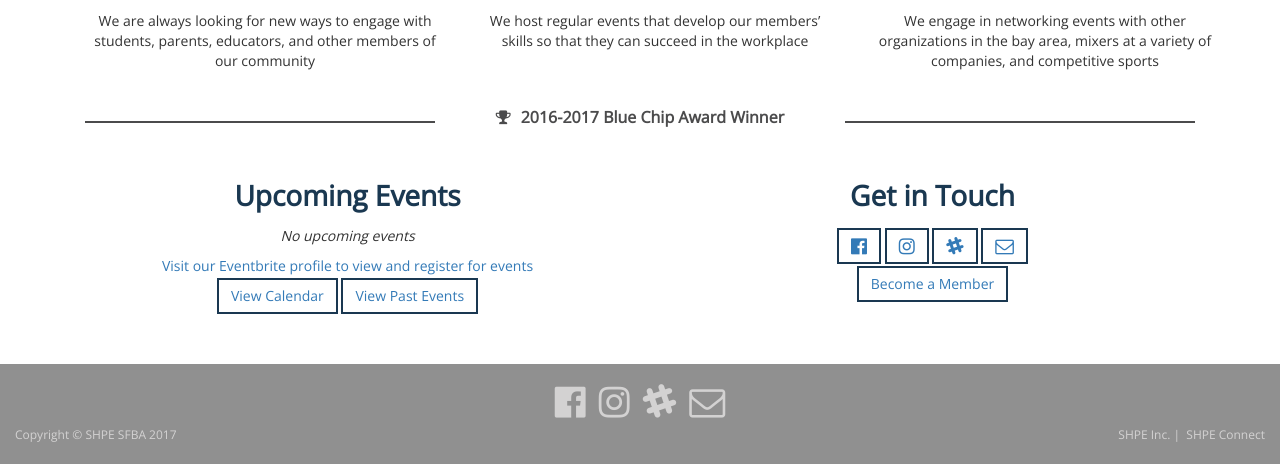
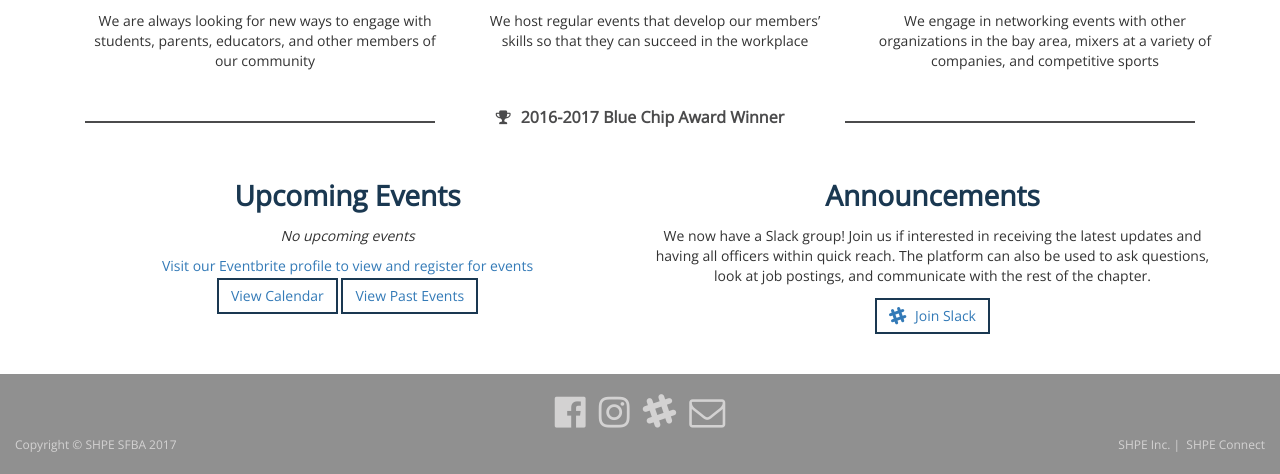
Before and after one commit to shpe-sfba/shpesfba, a Django app: page / in a window 1280 px wide. Shown: the part 859-1333 px from the top of the page. Run offline with Django 3.2, Linux system fonts and the light colour scheme; data that the repository does not hold is empty; some libraries are stand-ins or nearby versions; some web fonts are replaced.

Commit message:
Add Announcements instead of Get in Touch on homepage

```diff
--- a/shpesfba/templates/shpesfba/home.html
+++ b/shpesfba/templates/shpesfba/home.html
@@ -91,20 +91,13 @@
                 </p>
             </div>
             <div class="col-sm-12 col-md-6 text-center">
-                <h1 class="text-center">Get in Touch</h1>
-                <div class="row">
-                    <div class="col-xs-12">
-                        <a class="btn btn-default btn-shpe" href="https://www.facebook.com/groups/120819351271743/" target="_blank" data-toggle="tooltip" title="Facebook"><i class="fa fa-lg fa-facebook-official" aria-hidden="true"></i></a>
-                        <a class="btn btn-default btn-shpe" href="https://www.instagram.com/shpesfba/" target="_blank" data-toggle="tooltip" title="Instagram"><i class="fa fa-lg fa-instagram" aria-hidden="true"></i></a>
-                        <a class="btn btn-default btn-shpe" href="https://join.slack.com/t/shpe-sfba/shared_invite/MjI0OTQ2MDAxOTc0LTE1MDIyNDUxNTctMGRkZDRiYmJlNg" target="_blank" data-toggle="tooltip" title="Slack"><i class="fa fa-lg fa-slack" aria-hidden="true"></i></a>
-                        <a class="btn btn-default btn-shpe" href="{% url "contact.mailing-list" %}" data-toggle="tooltip" title="Join Mailing List"><i class="fa fa-lg fa-envelope-o" aria-hidden="true"></i></a>
-                    </div>
-                </div>
-                <div class="row">
-                    <div class="col-xs-12">
-                        <a class="btn btn-default btn-shpe" href="{% url "membership" %}">Become a Member</a>
-                    </div>
-                </div>
+                <h1 class="text-center">Announcements</h1>
+                        <p>We now have a Slack group! Join us if interested in receiving the latest updates and having all officers within quick reach.
+                            The platform can also be used to ask questions, look at job postings, and communicate with the rest of the chapter.
+                        </p>
+                        <a class="btn btn-default btn-shpe" href="https://join.slack.com/t/shpe-sfba/shared_invite/MjI0OTQ2MDAxOTc0LTE1MDIyNDUxNTctMGRkZDRiYmJlNg" target="_blank" data-toggle="tooltip" title="Slack">
+                            <i class="fa fa-lg fa-slack" aria-hidden="true" style="padding-right:5px;"></i> Join Slack
+                        </a>
             </div>
         </div>
     </div>
```
